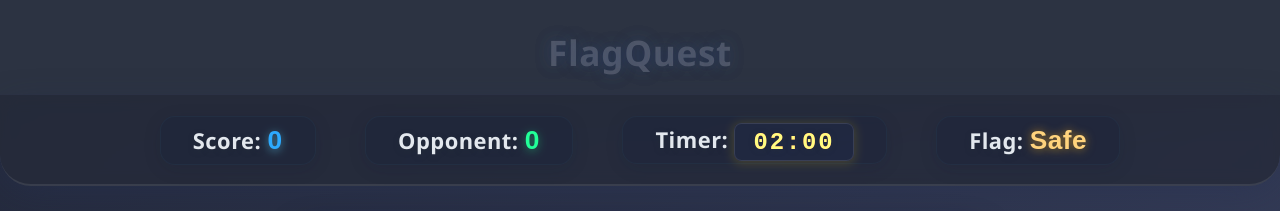
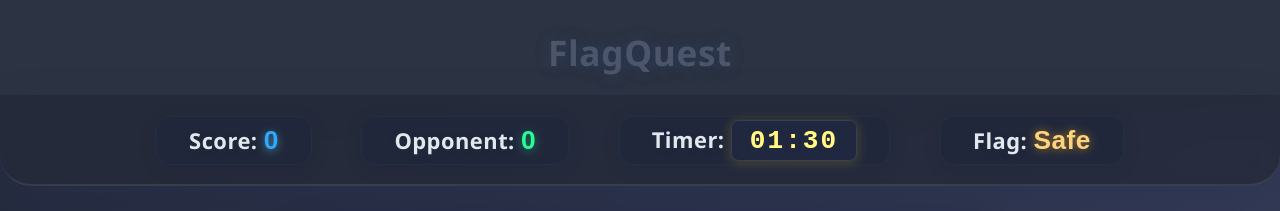
Before and after one commit to shivkd/flagquest-115943-115952, a React (Create React App) app in the folder game_frontend/: page / in a window 1280 px wide. Shown: the top 211 px of the page. Built offline with nearby package versions, Linux system fonts and the light colour scheme; the HTML template or start-up script is replaced by a standard one.

Commit message:
CheckPoint

```diff
--- a/game_frontend/src/App.js
+++ b/game_frontend/src/App.js
@@ -106,7 +106,9 @@ function App() {
   // Drop-off box appears after player picks up flag
   const [dropoffBox, setDropoffBox] = useState(null);
 
-  const [timer, setTimer] = useState(120); // seconds
+  // Timer values
+  const TIMER_DURATION = 90; // 90 seconds per session as required
+  const [timer, setTimer] = useState(TIMER_DURATION); // seconds
   const [running, setRunning] = useState(false);
   const [gamestate, setGamestate] = useState("ready"); // "ready", "running", "paused", "over", "levelcomplete"
   const [winner, setWinner] = useState(null);
@@ -125,12 +127,17 @@ function App() {
     if (timer <= 0) {
       setGamestate("over");
       setRunning(false);
+      setMessage(`Time's up! Your score: ${player.score}`);
+      setWinner("player"); // treat as player game ended, not a loss
+      setDropoffBox(null);
       return;
     }
     const t = setInterval(() => {
       setTimer((s) => (s > 0 ? s - 1 : 0));
     }, 1000);
     return () => clearInterval(t);
+    // Note: player.score is not included as dependency to avoid infinite refresh.
+    // eslint-disable-next-line
   }, [running, timer]);
 
   // Keyboard controls: WASD, Arrow keys, and 'r' for restart/autostart
@@ -622,7 +629,7 @@ function App() {
     setRunning(true);
     setWinner(null);
     setMessage("");
-    if (timer <= 0 || gamestate === "over") setTimer(120);
+    if (timer <= 0 || gamestate === "over") setTimer(TIMER_DURATION);
   };
 
   const handlePause = () => {
@@ -649,7 +656,7 @@ function App() {
     );
     setFlag({ ...randomPos(CANVAS_W, CANVAS_H), heldBy: null, home: true });
     setDropoffBox(null);
-    setTimer(120);
+    setTimer(TIMER_DURATION);
     setWinner(null);
     setMessage("");
     setLevelCompleted(false);
@@ -688,7 +695,7 @@ function App() {
     );
     setFlag({ ...randomPos(CANVAS_W, CANVAS_H), heldBy: null, home: true });
     setDropoffBox(null);
-    setTimer(120);
+    setTimer(TIMER_DURATION);
     setWinner(null);
     setMessage("");
     setLevelCompleted(false);
@@ -700,6 +707,17 @@ function App() {
   // Format timer mm:ss
   const pad = (n) => String(n).padStart(2, "0");
   const timerStr = `${pad(Math.floor(timer / 60))}:${pad(timer % 60)}`;
+
+  // Color for timer, more urgent as time is below 20 seconds and <10
+  let timerColor = "#ffd57e";
+  let timerBG = "var(--timer-bg)";
+  if (timer <= 10) {
+    timerColor = "#ff4469";
+    timerBG = "#37090fc2";
+  } else if (timer <= 20) {
+    timerColor = "#ff9800";
+    timerBG = "#422314bb";
+  }
 
   // Who has flag
   let flagStatus = "Safe";
@@ -749,16 +767,21 @@ function App() {
         <div>
           Timer:{" "}
           <span style={{
-            color: "#ffd57e",
-            background: "var(--timer-bg)",
-            boxShadow: "0 1.5px 10px 2px #ffb02127",
+            color: timerColor,
+            background: timerBG,
+            boxShadow: timer <= 10
+              ? "0 4px 14px 3px #ff445a38"
+              : "0 1.5px 10px 2px #ffb02127",
             borderRadius: "7.5px",
             padding: "4.5px 18px",
             fontFamily: "'Orbitron', 'Exo', monospace",
             letterSpacing: "0.08em",
             fontWeight: 800,
-            fontSize: "1.09em",
-            border: "1.3px solid var(--panel-outline)"
+            fontSize: "1.19em",
+            border: timer <= 10
+              ? "2.3px solid #ff4469"
+              : "1.3px solid var(--panel-outline)",
+            transition: "background 0.2s, color 0.2s, border 0.15s"
           }}>
             {timerStr}
           </span>
@@ -812,16 +835,29 @@ function App() {
             aria-label="Game Canvas"
           />
 
-          {/* Overlay Victory/Defeat or Level Complete */}
+          {/* Overlay Victory/Defeat/Timer End or Level Complete */}
           {(gamestate === "over" || winner) && (
             <div className={`game-overlay-panel ${winner === "player" ? "victory" : "defeat"}`} tabIndex={0}>
               <h2>
-                {winner === "player" ? "You Win! 🎉" : winner === "bot" ? "Bots Win! 🤖" : "Game Over"}
+                {timer === 0
+                  ? "Time's Up!"
+                  : winner === "player"
+                    ? "You Win! 🎉"
+                    : winner === "bot"
+                      ? "Bots Win! 🤖"
+                      : "Game Over"}
               </h2>
               <div className="desc">
-                {message || (winner === "player"
-                  ? "Legendary moves! Next time, try with more bots!"
-                  : winner === "bot" ? "Bots outsmarted you this round!" : "Try again!")}
+                {timer === 0
+                  ? <>
+                      Time's up!<br />Your score: <strong>{player.score}</strong>
+                    </>
+                  : (message ||
+                    (winner === "player"
+                      ? "Legendary moves! Next time, try with more bots!"
+                      : winner === "bot"
+                        ? "Bots outsmarted you this round!"
+                        : "Try again!"))}
               </div>
               <button className="game-btn continue-btn"
                 onClick={() => handleRestart(false)}
@@ -887,7 +923,10 @@ function App() {
           <kbd>WASD</kbd> or <kbd>Arrow Keys</kbd> to move.<br />
           Grab the flag, then find the drop-off box to score!<br />
           Opposing bots will compete for the flag.<br />
-          Earn 3 points to clear the level. Levels get harder!
+          Earn 3 points to clear the level. Levels get harder!<br />
+          <span style={{color:"#ff9800",fontWeight:700,letterSpacing:".06em"}}>
+            Score as many points as you can in 90 seconds!
+          </span>
         </div>
         <div className="level-panel">
           Level: {level} &nbsp;|&nbsp; Bots: {numBots} &nbsp;|&nbsp; Obstacles: {obstacles.length}
```
Also changed, not shown: 2 other files (tests, documents, lock files or other folders).
